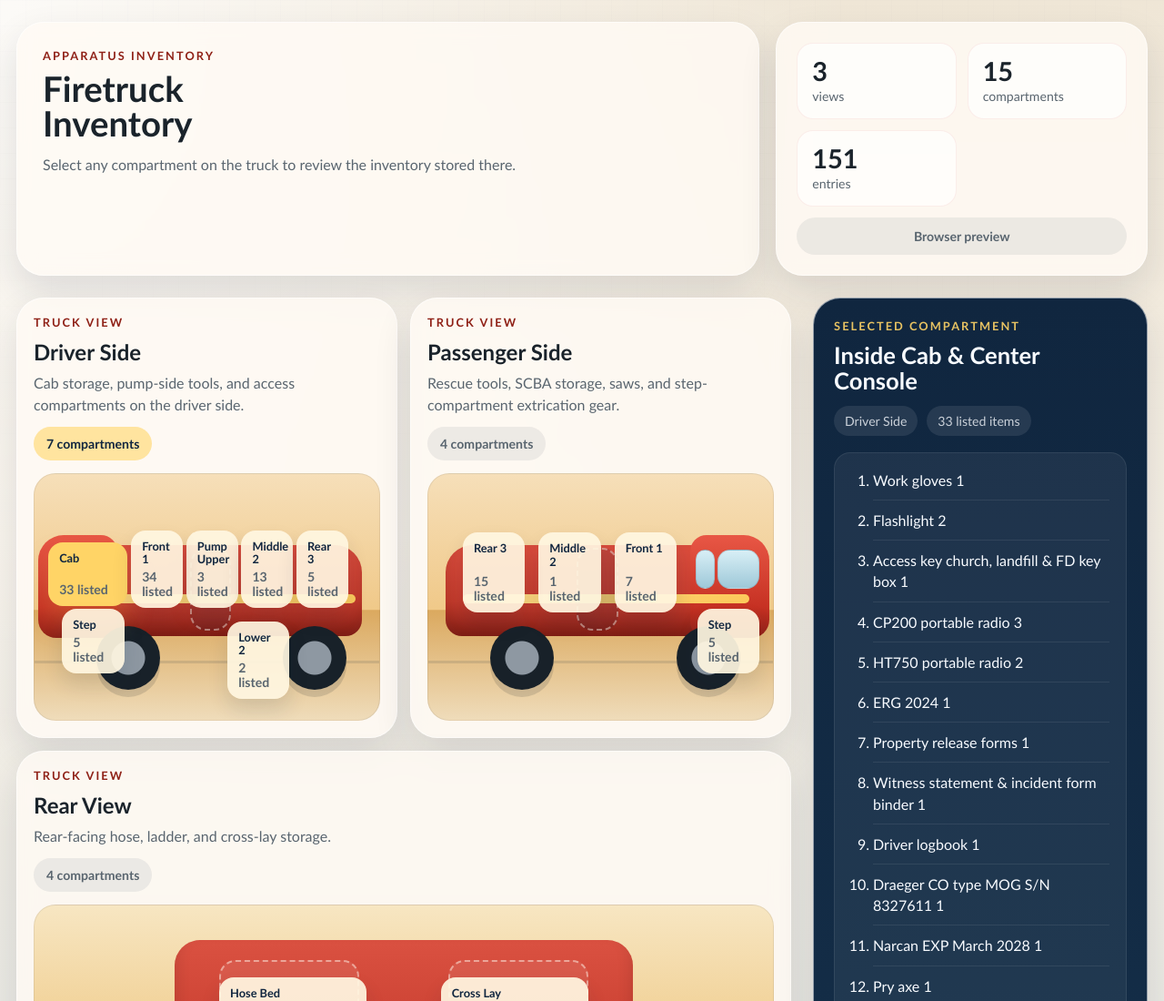
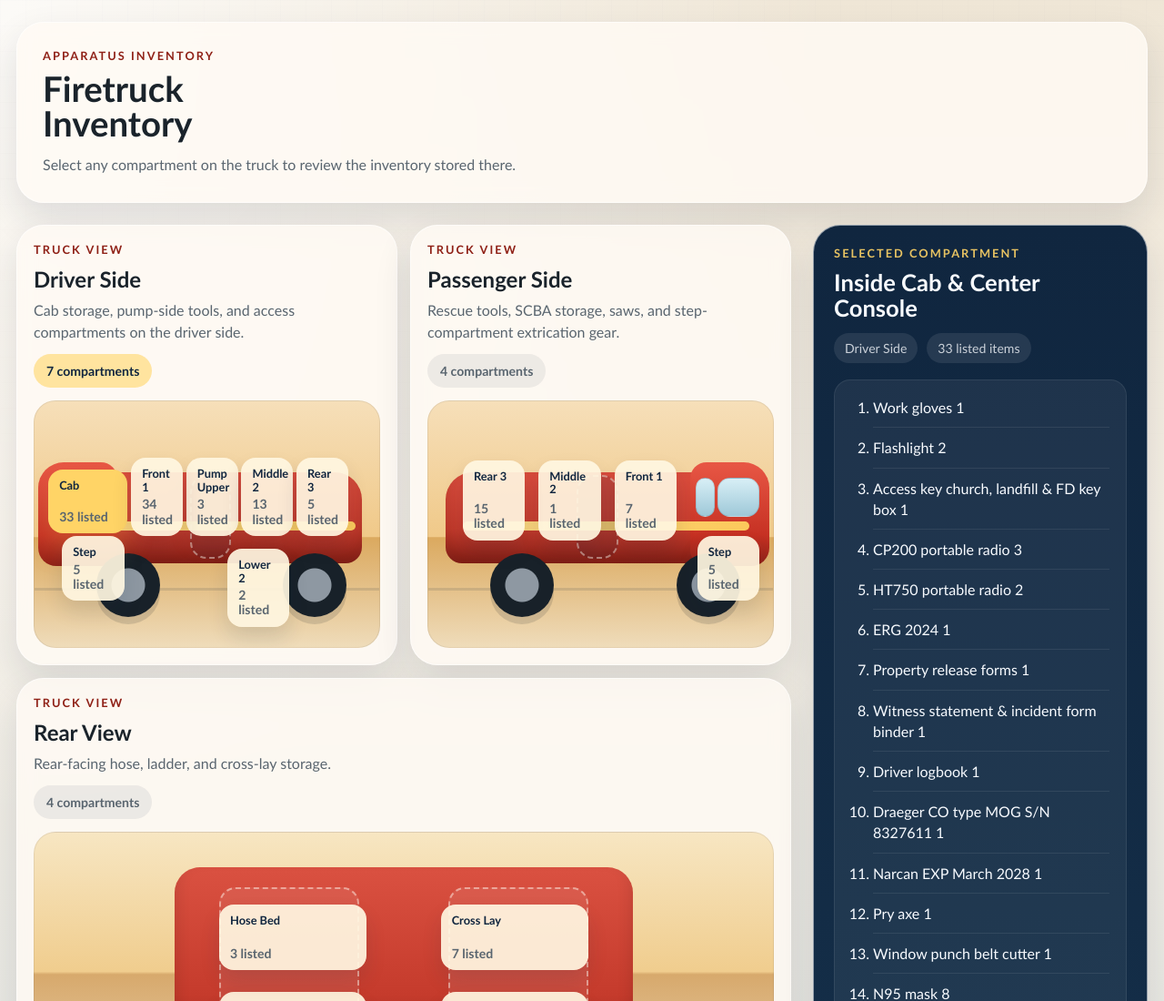
Before and after one commit to cyberoutlaw72-WN6/Truck-Inventory, a plain HTML site: page index.html in a window 1280 px wide. Shown: the top 1100 px of the page at 91% size. Drawn offline with Linux system fonts and the light colour scheme.

Commit message:
Remove header stats panel from web view

```diff
--- a/MyApp/www/css/index.css
+++ b/MyApp/www/css/index.css
@@ -56,7 +56,7 @@ body::before {
 
 .page-header {
     display: grid;
-    grid-template-columns: minmax(0, 2fr) minmax(280px, 1fr);
+    grid-template-columns: 1fr;
     gap: 18px;
     margin-bottom: 24px;
 }
--- a/MyApp/www/js/index.js
+++ b/MyApp/www/js/index.js
@@ -121,22 +121,12 @@
     function renderApp() {
         var data = getAppData();
         var selectedCompartment = getSelectedCompartment();
-        var allCompartments = getAllCompartments();
-        var totalEntries = allCompartments.reduce(function (total, compartment) {
-            return total + compartment.items.length;
-        }, 0);
 
         appRoot.innerHTML = '<section class="page-header">' +
             '<div class="hero-copy">' +
             '<p class="eyebrow">Apparatus Inventory</p>' +
             '<h1>' + escapeHtml(data.appName) + '</h1>' +
             '<p class="intro">' + escapeHtml(data.subtitle) + '</p>' +
-            '</div>' +
-            '<div class="hero-stats">' +
-            '<div class="stat-card"><strong>' + data.views.length + '</strong><span>views</span></div>' +
-            '<div class="stat-card"><strong>' + allCompartments.length + '</strong><span>compartments</span></div>' +
-            '<div class="stat-card"><strong>' + totalEntries + '</strong><span>entries</span></div>' +
-            '<div class="runtime-pill' + (state.deviceReady ? ' runtime-pill--live' : '') + '">' + (state.deviceReady ? 'Cordova device ready' : 'Browser preview') + '</div>' +
             '</div>' +
             '</section>' +
             '<section class="app-grid">' +
```
